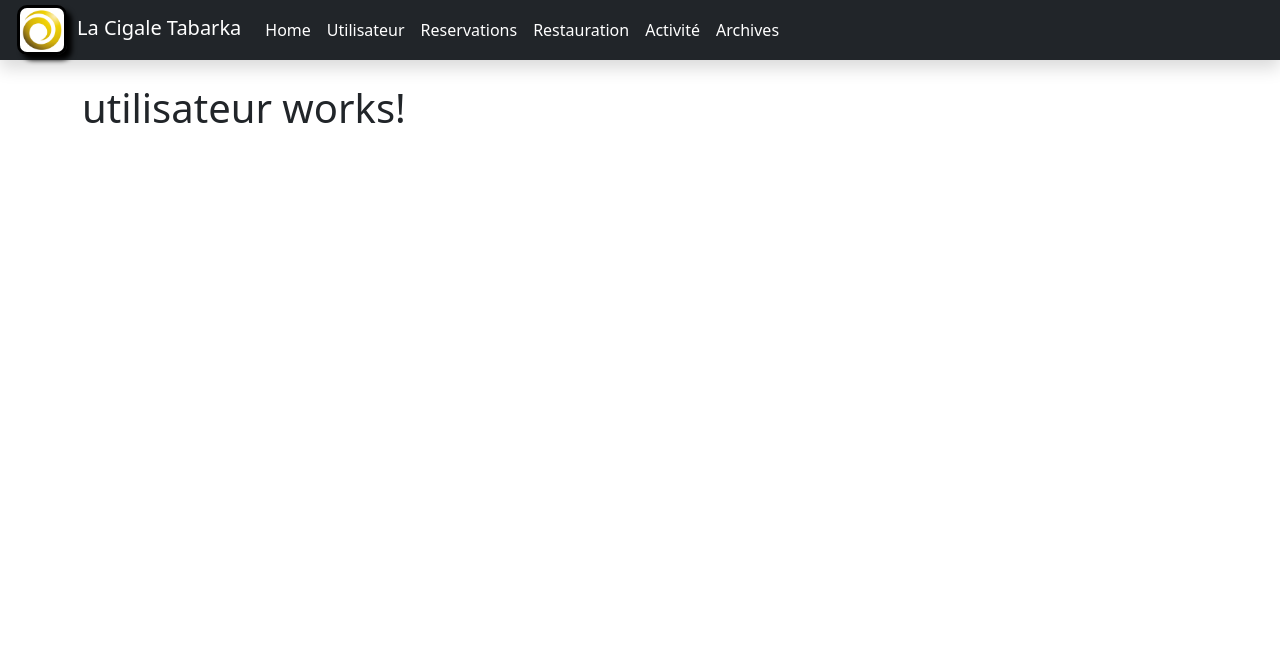
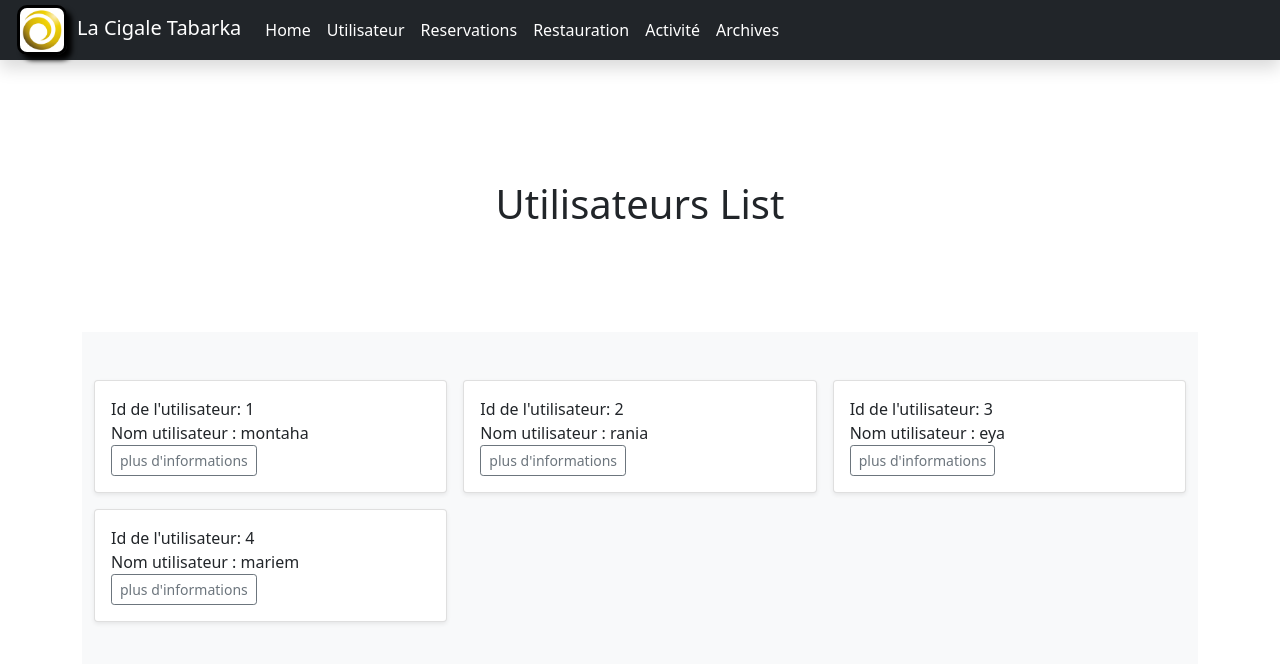
Before and after one commit to el-aoueyni-rania/Hotel, an Angular app in the folder frontend/angular/: page /utilisateur in a window 1280 px wide. Shown: the top 664 px of the page. Built offline with nearby package versions, Linux system fonts and the light colour scheme.

Commit message:
data_binding_users

```diff
--- a/frontend/angular/src/app/app-routing.module.ts
+++ b/frontend/angular/src/app/app-routing.module.ts
@@ -8,6 +8,7 @@ import { HomeComponent } from './home/home.component';
 import { NotFoundComponent } from './not-found/not-found.component';
 import { ReservationdetailsComponent } from './reservation/reservationdetails/reservationdetails.component';
 import { RestaurationDetailsComponent } from './restauration/restauration-details/restauration-details.component';
+import { UtilisateurDetailsComponent } from './utilisateur/utilisateur-details/utilisateur-details.component';
 import { ArchiveComponent } from './archive/archive.component';
 import { CommonModule } from '@angular/common';
 import { BrowserModule } from '@angular/platform-browser';
@@ -22,6 +23,7 @@ const routes: Routes = [
   {path: 'restauration-details/:id' , component: RestaurationDetailsComponent},
   {path: 'reservation/:id', component: ReservationdetailsComponent},
   {path: 'archive', component: ArchiveComponent},
+  {path: 'utilisateur-details/:userId' , component: UtilisateurDetailsComponent},
 
   {path: 'activite', component: ActiviteComponent},
   {path: '**', component: NotFoundComponent}
--- a/frontend/angular/src/app/app.module.ts
+++ b/frontend/angular/src/app/app.module.ts
@@ -11,6 +11,7 @@ import { NavbarComponent } from './navbar/navbar.component';
 import { AppRoutingModule } from './app-routing.module';
 import { NotFoundComponent } from './not-found/not-found.component';
 import { FormsModule ,ReactiveFormsModule}   from '@angular/forms';
+import { UtilisateurDetailsComponent } from './utilisateur/utilisateur-details/utilisateur-details.component';
 
 //import { ReservationdetailsComponent } from './reservation/reservationdetails/reservationdetails.component';
 // import { UtilisateurComponent } from './utilisateur/utilisateur.component';
@@ -26,6 +27,7 @@ const routes: Routes = [] ;
     AppComponent,
     NavbarComponent,
     NotFoundComponent,
+    UtilisateurDetailsComponent,
    // ReservationdetailsComponent,
     // RestaurationComponent,
     // UtilisateurComponent,
--- a/frontend/angular/src/app/navbar/navbar.component.html
+++ b/frontend/angular/src/app/navbar/navbar.component.html
@@ -15,7 +15,7 @@
             <a class="nav-link  text-white" routerLink="/">Home</a>
           </li>
           <li class="nav-item">
-            <a class="nav-link active text-white" aria-current="page" href="/utilisateur">Utilisateur</a>
+            <a class="nav-link  text-white" routerLink="/utilisateur">Utilisateur</a>
           </li>
           <li class="nav-item">
             <a class="nav-link  text-white" routerLink="/reservation">Reservations</a>
--- /dev/null
+++ b/frontend/angular/src/app/utilisateur/utilisateur-details/utilisateur-details.component.html
@@ -0,0 +1,17 @@
+<h3>Détails de l'utilisateur :</h3>
+
+<hr>
+<div class="card" style="width: 18rem;">
+    <div class="card-header">
+        <strong>Utilisateur :</strong>{{utilisateur?.userId}}
+</div>
+    <ul class="list-group list-group-flush">
+        <li class="list-group-item"> <strong>Nom de l'utilisateur : </strong>{{utilisateur?.username}}</li>
+      <li class="list-group-item"> <strong>email : </strong>{{utilisateur?.email}}</li>
+    </ul>
+    <div class="d-flex justify-content-between align-items-center">
+        <div class="btn-group">
+        </div>
+
+      </div>
+  </div>
--- /dev/null
+++ b/frontend/angular/src/app/utilisateur/utilisateur-details/utilisateur-details.component.ts
@@ -0,0 +1,23 @@
+import { Component, OnInit } from '@angular/core';
+import {  ActivatedRoute} from "@angular/router";
+import { Utilisateur } from 'src/app/utilisateur.model';
+import utilisateurs from 'src/app/utilisateurs-list';
+@Component({
+  selector: 'app-utilisateur-details',
+  templateUrl: './utilisateur-details.component.html',
+  styleUrls: ['./utilisateur-details.component.css']
+})
+export class UtilisateurDetailsComponent implements OnInit {
+
+  public utilisateur?: Utilisateur ;
+
+  constructor( private route: ActivatedRoute) { }
+
+  ngOnInit(): void {
+    this.route.paramMap.subscribe(params =>{
+      const utilisateurId = params.get("userId");
+    this.utilisateur =  utilisateurs.filter(utilisateur => utilisateur.userId == utilisateurId)[0];
+  });
+
+}
+}
--- a/frontend/angular/src/app/utilisateur/utilisateur.component.html
+++ b/frontend/angular/src/app/utilisateur/utilisateur.component.html
@@ -1 +1,33 @@
-<h1>utilisateur works!</h1>
+<main>
+
+    <section class="py-5 text-center container">
+      <div class="row py-lg-5">
+        <div class="col-lg-6 col-md-8 mx-auto">
+          <h1 class="fw-light">Utilisateurs List</h1>
+        </div>
+      </div>
+    </section>
+
+    <div class="album py-5 bg-light">
+      <div class="container">
+        <div class="row row-cols-1 row-cols-sm-2 row-cols-md-3 g-3">
+            <!-- *ngFor="let utilisateur of utilisateursList" -->
+          <div class="col" *ngFor="let utilisateur of utilisateursList">
+            <div class="card shadow-sm">
+              <div class="card-body">
+                    <label  class="card-text">Id de l'utilisateur: {{utilisateur.userId}}</label><br>
+                <label  class="card-text">Nom utilisateur : {{utilisateur.username}}</label><br>
+                <!-- <label  class="card-text">mail utilisateur : {{utilisateur.email}}</label><br> -->
+
+                  <div class="btn-group">
+                 <button routerLink="/utilisateur-details/{{utilisateur.userId}}" type="button" class="btn btn-sm btn-outline-secondary">plus d'informations</button>
+
+                  </div>
+              </div>
+            </div>
+          </div>
+        </div>
+      </div>
+    </div>
+
+  </main>
--- a/frontend/angular/src/app/utilisateur/utilisateur.component.ts
+++ b/frontend/angular/src/app/utilisateur/utilisateur.component.ts
@@ -1,12 +1,13 @@
 import { Component, OnInit } from '@angular/core';
-
+import utilisateurs from '../utilisateurs-list';
+import { Utilisateur } from '../utilisateur.model';
 @Component({
   selector: 'app-utilisateur',
   templateUrl: './utilisateur.component.html',
   styleUrls: ['./utilisateur.component.css']
 })
 export class UtilisateurComponent implements OnInit {
-
+  public utilisateursList : Utilisateur[] = utilisateurs;
   constructor() { }
 
   ngOnInit(): void {
--- /dev/null
+++ b/frontend/angular/src/app/utilisateurs-list.ts
@@ -0,0 +1,26 @@
+import {Utilisateur} from "./utilisateur.model";
+export const utilisateurs : Utilisateur[] = [
+    {   userId : "1",
+        username : "montaha" ,
+        email : "montahahannachi33@gmail.com" ,
+	    password : "12363028" ,
+    },
+    {   userId : "2",
+    username : "rania" ,
+    email : "rania@gmail.com" ,
+    password : "12345678" ,
+    },
+    { userId : "3",
+    username : "eya" ,
+    email : "eya123@gmail.com" ,
+    password : "eya123" ,
+    },
+    {  userId : "4",
+    username : "mariem" ,
+    email : "mariem@gmail.com" ,
+    password : "12360000" ,
+    },
+
+
+];
+export default utilisateurs;
```
Also changed, not shown: frontend/angular/src/app/utilisateur.model.ts (added, +7 -0 lines), frontend/angular/src/app/utilisateur/utilisateur-details/utilisateur-details.component.css (added), 2 other files (tests, documents, lock files or other folders).
